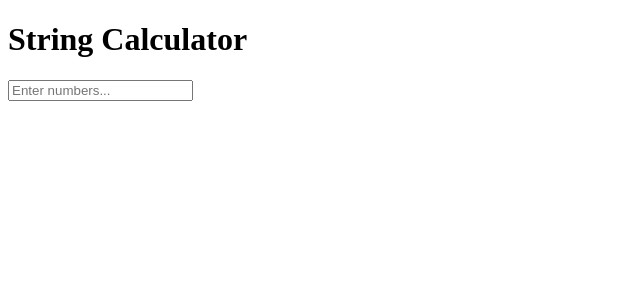
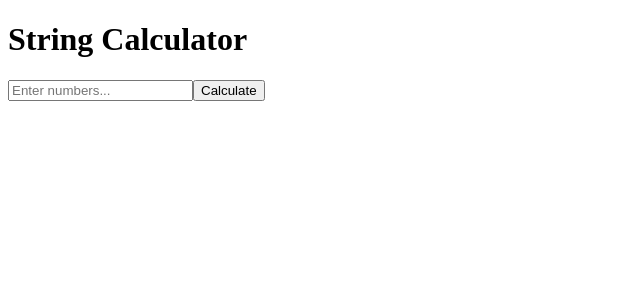
Before and after one commit to Snehalg633/String-calculator, a React app: page / in a window 1280 px wide. Shown: the top 300 px of the page, without its empty margins (0-640 px from the left). Built offline with nearby package versions, Linux system fonts and the light colour scheme.

Commit message:
feat; added calculate button

```diff
--- a/src/components/stringCalculator/StringCalculator.tsx
+++ b/src/components/stringCalculator/StringCalculator.tsx
@@ -8,6 +8,7 @@ const StringCalculator = () => {
         type="text"
         placeholder="Enter numbers..."
       />
+      <button>Calculate</button>
     </div>
   );
 };
```
